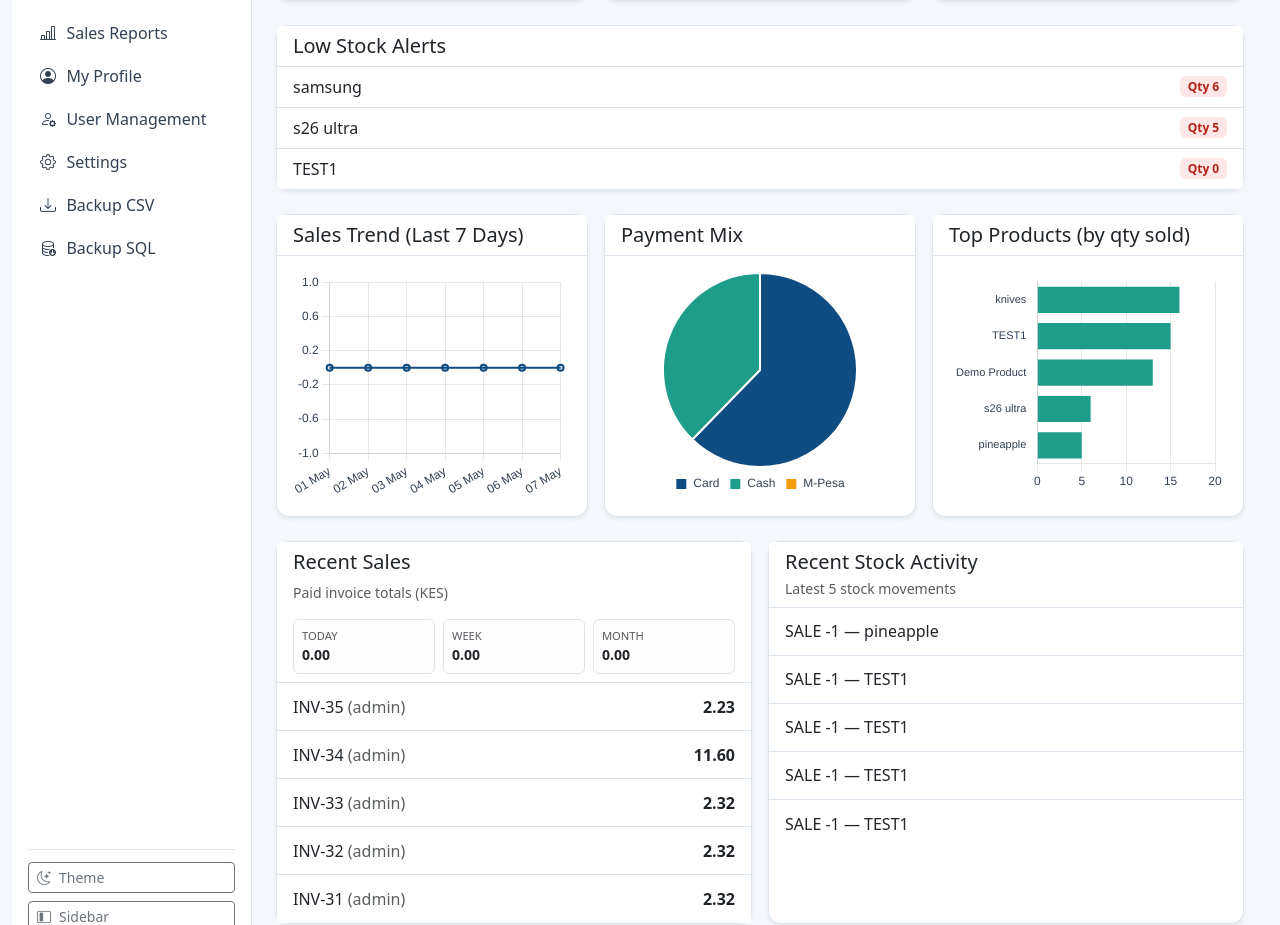
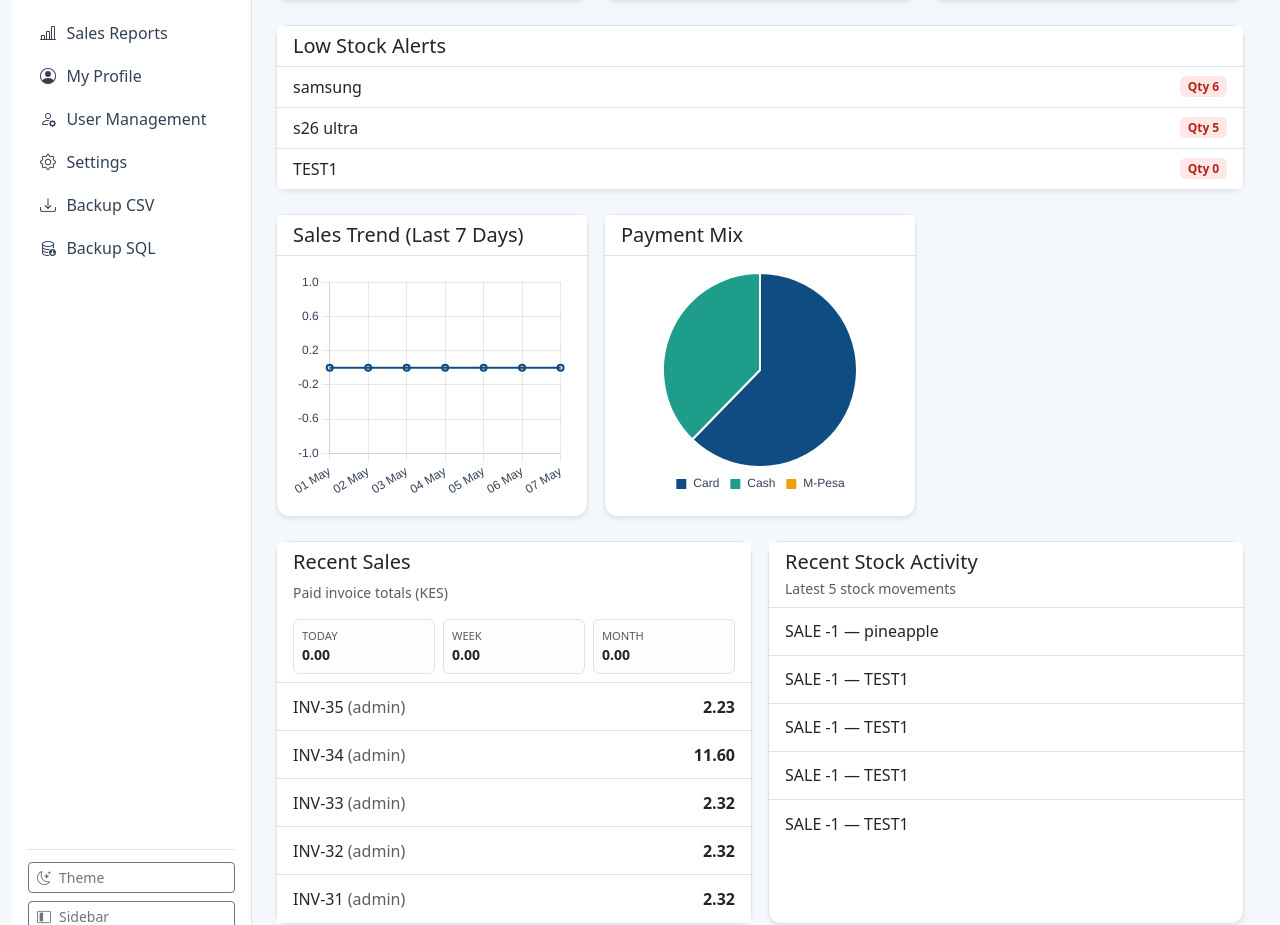
Before and after one commit to macikecreations/MacikeERP, a Django app: page / in a window 1280 px wide. Shown: the part 385-1310 px from the top of the page. Run offline with Django 5.2, Linux system fonts and the light colour scheme; a user stored in the database is signed in; data comes from the database, SQL or seed files in the repository; both versions use the stored data as it was after the commit.

Commit message:
Remove commented-out section for Top Products chart in home.html and update database file to reflect recent changes.

```diff
--- a/sme_erp/templates/dashboard/home.html
+++ b/sme_erp/templates/dashboard/home.html
@@ -57,14 +57,14 @@
             </div>
         </div>
     </div>
-    <div class="col-lg-4">
+    <!-- <div class="col-lg-4">
         <div class="card shadow-sm h-100">
             <div class="card-header"><h5 class="mb-0">Top Products (by qty sold)</h5></div>
             <div class="card-body chart-wrap chart-wrap--bars" style="height: 260px; position: relative;">
                 <canvas id="topProductsChart"></canvas>
             </div>
         </div>
-    </div>
+    </div> -->
 </div>
 <div class="row g-3 align-items-stretch">
     <div class="col-lg-6 d-flex">
```
Also changed, not shown: sme_erp/db.sqlite3.
